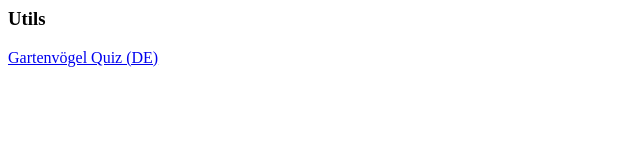
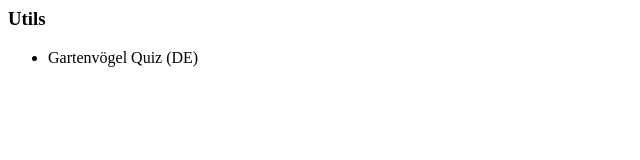
Before and after one commit to jakiki6/jakiki6.github.io, a plain HTML site: page index.html in a window 1280 px wide. Shown: the whole page, without its empty margins (0-640 px from the left). Drawn offline with Linux system fonts and the light colour scheme.

Commit message:
add list

```diff
--- a/index.html
+++ b/index.html
@@ -3,6 +3,8 @@
 	</head>
 	<body>
 		<h3>Utils</h3>
-		<a href="https://jakiki6.github.io/gartenvögel/index.html">Gartenvögel Quiz (DE)</a>
+		<ul>
+			<li href="https://jakiki6.github.io/gartenvögel/index.html">Gartenvögel Quiz (DE)</li>
+		</ul>
 	</body>
 </html>
```
